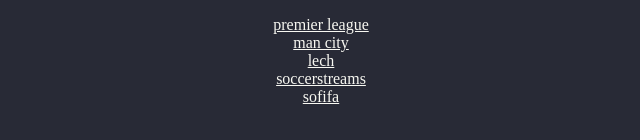
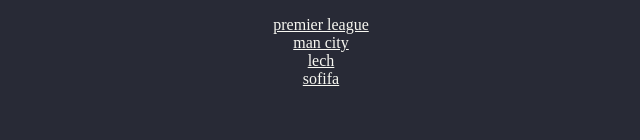
Before and after one commit to ch1ebak/ch1ebak.github.io, a plain HTML site: page index.html in a window 1280 px wide. Shown: the part 648-788 px from the top of the page, without its empty margins (319-959 px from the left). Drawn offline with Linux system fonts and the light colour scheme.

Commit message:
deleted a certain website

```diff
--- a/index.html
+++ b/index.html
@@ -54,7 +54,6 @@
        <li><a href="https://www.premierleague.com/tables" style="color:#F8F8F2">premier league</a></li>
        <li><a href="https://www.sofascore.com/team/football/manchester-city/17" style="color:#F8F8F2">man city</a></li>
        <li><a href="https://www.sofascore.com/team/football/lech-poznan/3121" style="color:#F8F8F2">lech</a></li>
-       <li><a href="https://soccerstreams.net/" style="color:#F8F8F2">soccerstreams</a></li>
        <li><a href="https://sofifa.com/?r=220069&set=true" style="color:#F8F8F2">sofifa</a></li>
      </ul>
 
```
Also changed, not shown: 1 other file.
